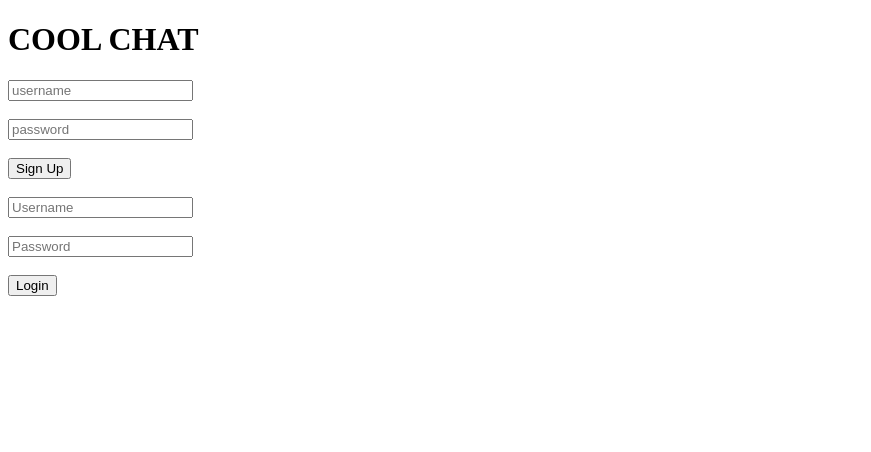
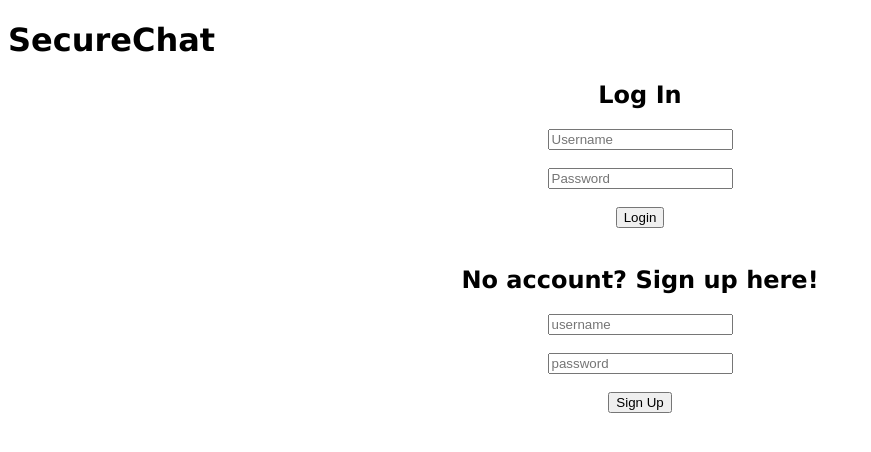
Before and after one commit to kjd-guardiano/CPSC-455-SecureChat-Group-11, a Flask app: page / in a window 1280 px wide. Shown: the top 452 px of the page, without its empty margins (0-871 px from the left). Run offline with Flask 3, Linux system fonts and the light colour scheme; some libraries are stand-ins or nearby versions.

Commit message:
Redone initial page.
Changed font and title, constant header for "SecureChat" now showing across all parts of the site. Sign-up and login are now changed, centered/reorganized.

Removed added testing user.

```diff
--- a/app.py
+++ b/app.py
@@ -54,14 +54,25 @@ def authenticate(login_info):
 @socketio.on('authenticate')
 def authenticate(login_info):
     username = login_info.get('username')
-    password = login_info.get('password')
-    login_sucess = -1
-    #calls the actual fucntion that authenticates
-    if authentication.pword_check(username,password):
-        login_sucess = 1
-        print(username,' successfully logged in!')
-        users.set_status(username, request.sid)                      #using class now
-    socketio.emit('login1',login_sucess,to=request.sid)
+    if username:
+        dict_login_sucess = {0:-1}
+        if users.check_limits(username, "login"):
+            password = login_info.get('password')
+            #calls the actual fucntion that authenticates
+            if authentication.pword_check(username,password):
+                login_sucess = 1
+                print(username,' successfully logged in!')
+                user_names = users.retrieve_user_dict()
+                #TODO encrypt dict values
+                socketio.emit('send_user_list', user_names)
+                users.set_status(username, request.sid)                      #using class now
+                dict_login_sucess = {0:login_sucess}
+                #TODO encrypt dict values
+            socketio.emit('login1',dict_login_sucess,to=request.sid)
+        else:
+            print("Please check your username or try again later.")
+    else:
+        print("No username provided!")
 
 
 @socketio.on('message')
--- a/static/scripts.js
+++ b/static/scripts.js
@@ -59,9 +59,27 @@
 //sends login info to server to verify
 function login() {
     event.preventDefault();
-            console.log(username, password)
+    console.log(username, password);
     var username = document.getElementById('username').value;
     var password = document.getElementById('password').value;
     dict_userpass = { username: username, password: password }
+    headerToggle();
     socket.emit('authenticate',dict_userpass );
 }
+
+function headerToggle() {
+    var loginHeader = document.getElementById('loginContainer');
+    if (loginHeader.style.display === "none"){
+        loginHeader.style.display = "block";
+    }
+    else {
+        loginHeader.style.display = "none";
+    }
+    var signupHeader = document.getElementById('signupContainer');
+    if (signupHeader.style.display === "none"){
+        signupHeader.style.display = "block";
+    }
+    else {
+        signupHeader.style.display = "none";
+    }
+}
--- /dev/null
+++ b/static/styles.css
@@ -0,0 +1,29 @@
+body {
+    font-family: monospace;
+}
+
+title {
+    font-family: Verdana;
+}
+
+h1 {
+    font-family: Verdana;
+    text-align: left;
+}
+
+.center {
+    display: table;
+    margin: auto;
+}
+
+h2 {
+   font-family: Verdana;
+   text-align: center;
+}
+
+form{
+    font-family: monospace;
+    text-align: center;
+    font-family: monospace;
+    font-size: 120%;
+}
--- a/templates/index.html
+++ b/templates/index.html
@@ -2,24 +2,29 @@
 <html>
 
 <head>
-    <title>COOL CHAT</title>
+    <link rel="stylesheet" href="static/styles.css">
+    <title>SecureChat Login</title>
     <script src="https://cdnjs.cloudflare.com/ajax/libs/socket.io/3.1.3/socket.io.js"></script>
     <script src="static/scripts.js"></script>
 </head>
 <body>
-    <h1>COOL CHAT</h1>
+    <h1>SecureChat</h1>
+    <div id="loginContainer">
+    <h2>Log In</h2>
+    </div>
+    <form id="login_form" onsubmit="login()">
+        <input type="text" id="username" placeholder="Username" required><br><br>
+        <input type="password" id="password" placeholder="Password" required><br><br>
+        <button type="submit">Login</button><br><br>
+    </form>
 
-
+    <div id="signupContainer">
+    <h2>No account? Sign up here!</h2>
+    </div>
     <form id="sign_up_form" onsubmit="sign_up()">
         <input type="text" id="Sign_up_username" placeholder="username" required><br><br>
         <input type="password" id="Sign_up_password" placeholder="password" required><br><br>
         <button type="submit" >Sign Up</button><br><br>
-    </form>
-
-    <form id="login_form" onsubmit="login()">
-        <input type="text" id="username" placeholder="Username" required><br><br>
-        <input type="password" id="password" placeholder="Password" required><br><br>
-        <button type="submit">Login</button><br><br>
     </form>
 
     <div id="messageContainer" style="display:none;">
```
Lines whose indentation alone changed are shown as unchanged.
